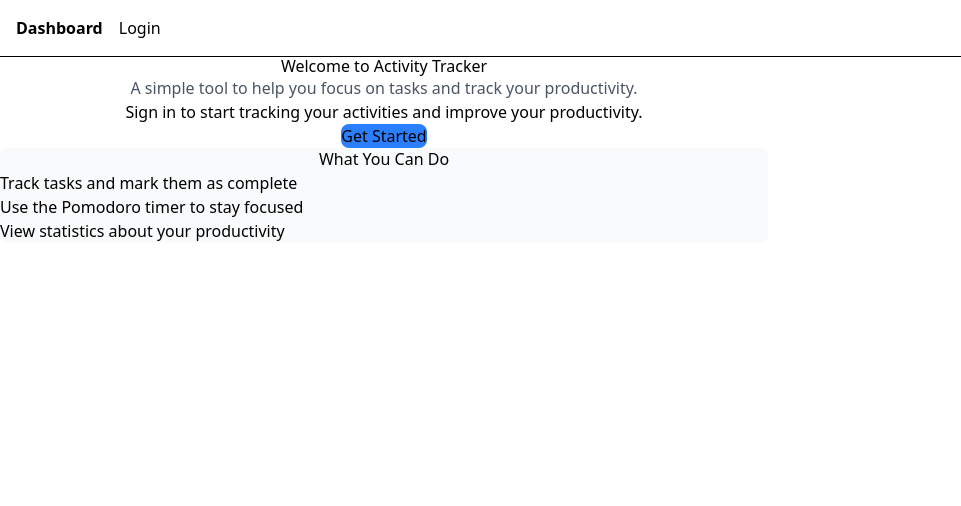
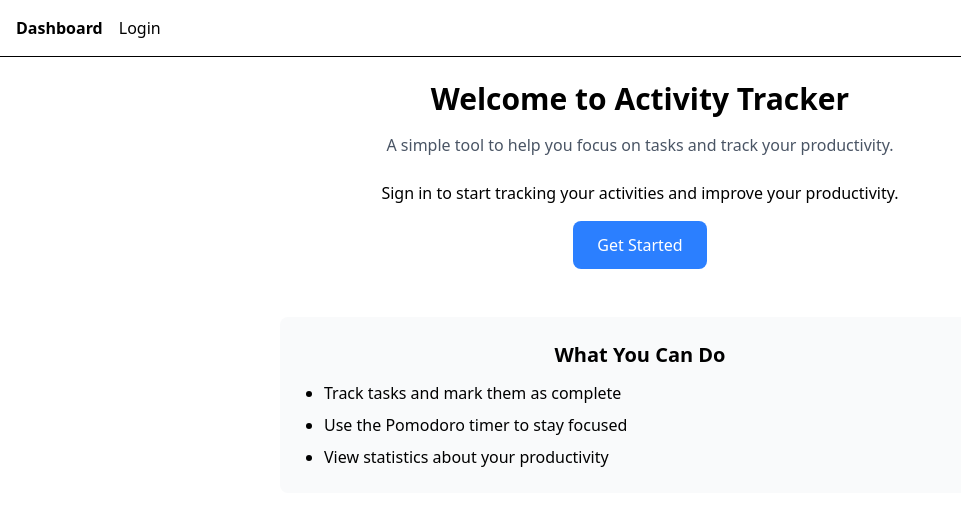
Before and after one commit to tokryr/activity-tracker, a React (Vite) app: page / in a window 1280 px wide. Shown: the top 506 px of the page, without its empty margins (0-961 px from the left). Built offline with nearby package versions, Linux system fonts and the light colour scheme; no server answers.

Commit message:
fix styling

```diff
--- a/src/styles.css
+++ b/src/styles.css
@@ -1,5 +1,4 @@
 @import 'tailwindcss';
-@import 'tailwindcss/preflight';
 
 @tailwind utilities;
 
```
